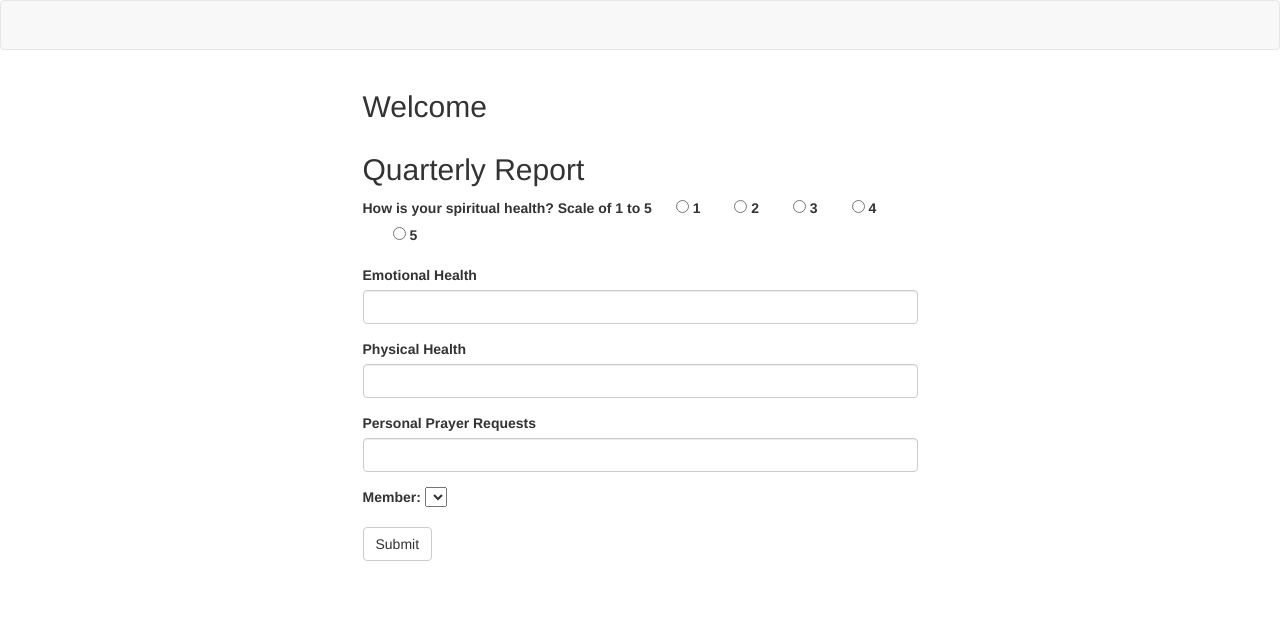
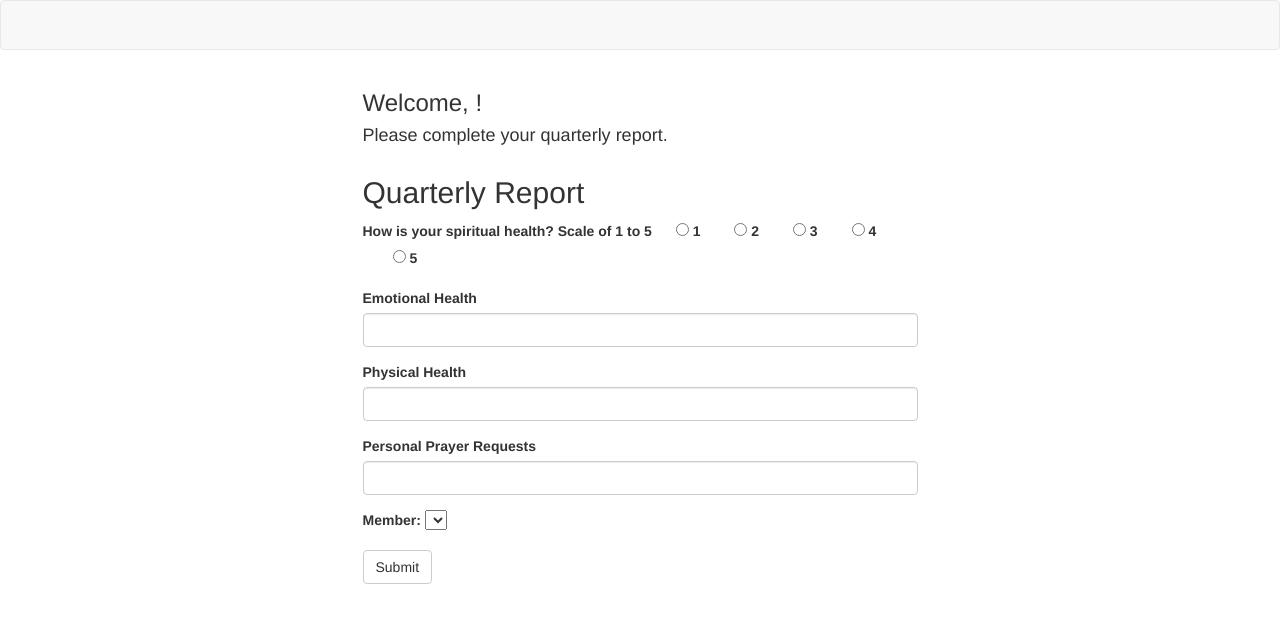
Before and after one commit to BethEhleringer/2bgtreportapp, a website: page public/reportentry.html in a window 1280 px wide. Drawn offline with nearby package versions, Linux system fonts and the light colour scheme; no server answers.

Commit message:
Logged in user redirected to reportentry instead of members

```diff
--- a/public/js/reportentry.js
+++ b/public/js/reportentry.js
@@ -4,6 +4,7 @@ var persspirInput = $("input#persspir-input");
 var persemotInput = $("input#persemot-input");
 var pershealthInput = $("input#pershealth-input");
 var persprreqInput = $("input#persprreq-input");
+// The variable below holds the input from the hidden field.
 var UserId = $("input#UserId");
 //var userid = $("#user");
 var currentUser = {};
--- a/public/reportentry.html
+++ b/public/reportentry.html
@@ -19,7 +19,8 @@
   <div class="container">
       <div class="row">
           <div class="col-md-6 col-md-offset-3">
-            <h2>Welcome <span class="member-name"></span></h2>
+            <h3>Welcome, <span class="member-name"></span>!</h3>
+            <h4>Please complete your quarterly report.</h4>
           </div>
         </div>
     <div class="row">
--- a/routes/html-routes.js
+++ b/routes/html-routes.js
@@ -29,7 +29,7 @@ module.exports = function(app) {
   // Here we've add our isAuthenticated middleware to this route.
   // If a user who is not logged in tries to access this route they will be redirected to the signup page
   app.get("/members", isAuthenticated, function(req, res) {
-    res.sendFile(path.join(__dirname, "../public/members.html"));
+    res.sendFile(path.join(__dirname, "../public/reportentry.html"));
   });
 
   app.get("/reportentry", function(req, res) {
```
